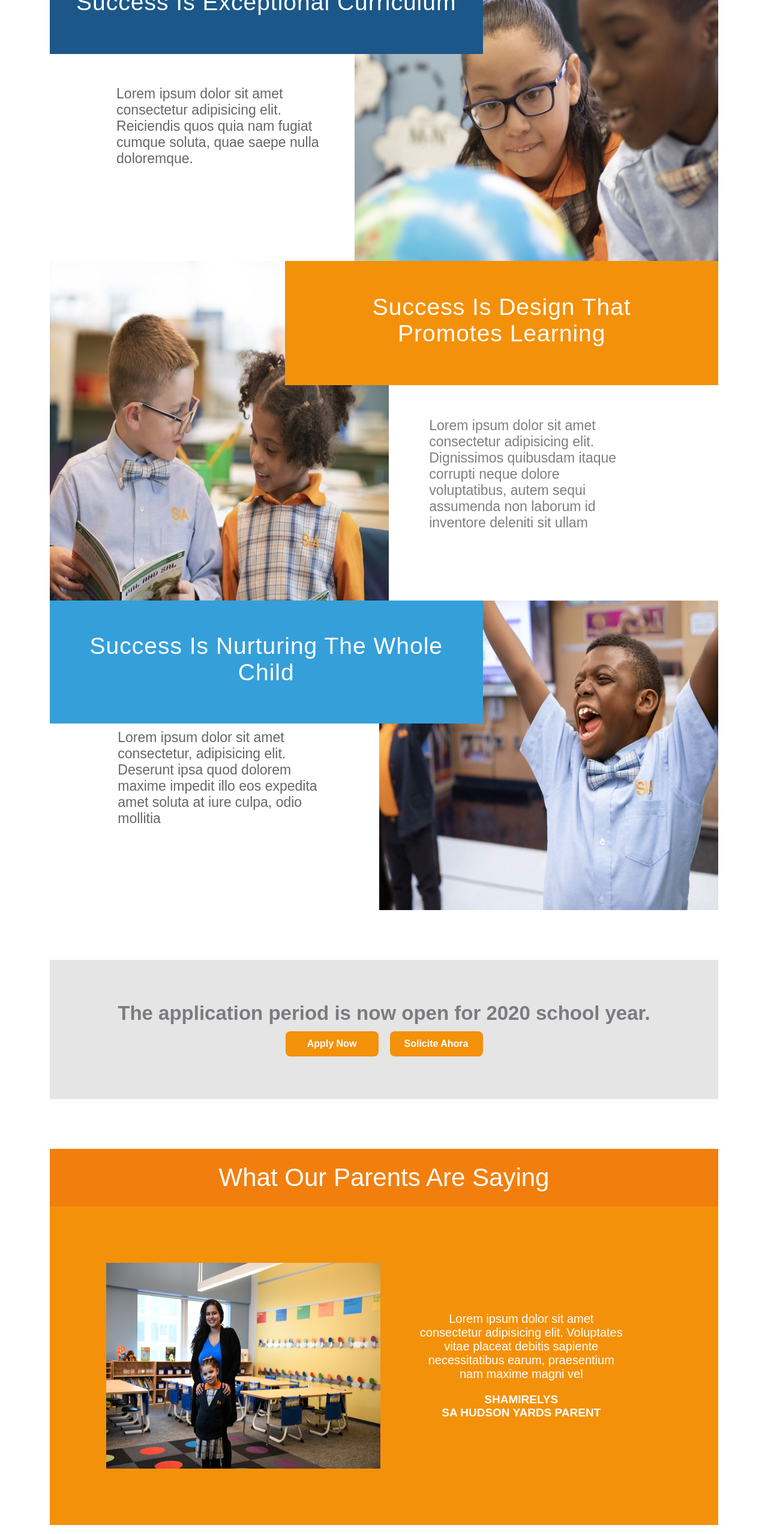
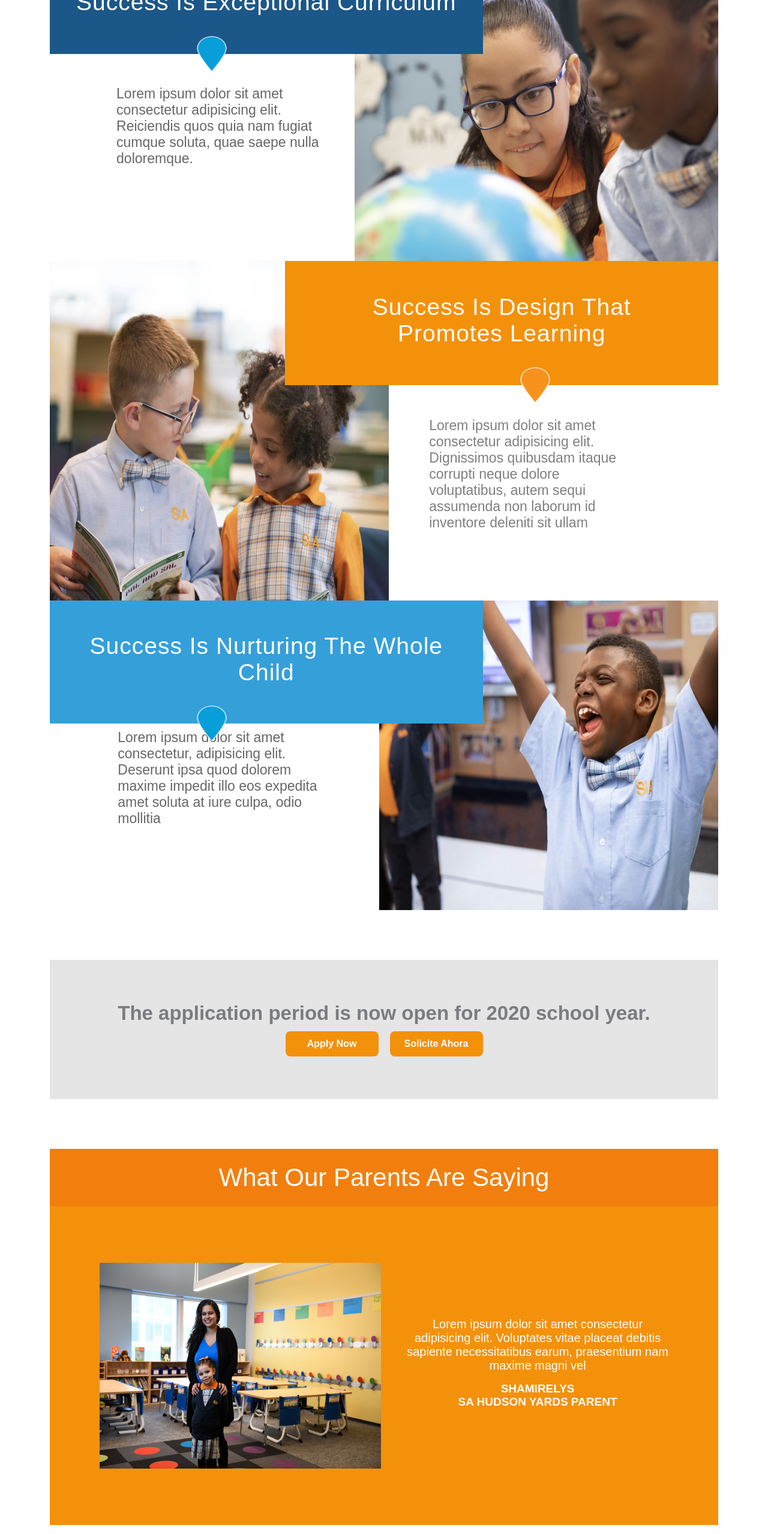
Before and after one commit to saurabh-gaonkar/sass_task1, a website: page index.html in a window 1280 px wide. Shown: the part 1459-4016 px from the top of the page at 60% size. Drawn offline with nearby package versions, Linux system fonts and the light colour scheme.

Commit message:
dropper images added to header boxes in success section

```diff
--- a/assets/scss/_success.scss
+++ b/assets/scss/_success.scss
@@ -36,6 +36,7 @@
             @include reverse_breakpoint("tablet") {
                 top: 61.2%;
             }
+
         }
 
         @at-root &__para {
@@ -194,5 +195,24 @@
             font-size: map-get($font,font-xx);
         }
     }
+    .dropper-image,.dropper-image-right {
+        width: 50px;
+        height: 60px;
+        position: absolute;
+        bottom: -30px;
+        left: 34%;
+        @include reverse_breakpoint("mini-ipad") {
+            left: 50%;
+            transform: translateX(-50%);
+        }
+    }
+
+    .dropper-image-right {
+        left: 54.3%;
+        @include reverse_breakpoint("mini-ipad") {
+            left: 50%;
+            transform: translateX(-50%);
+        }
+    }
 
 }
--- a/assets/scss/_whatparents.scss
+++ b/assets/scss/_whatparents.scss
@@ -20,8 +20,8 @@
     }
 
     @at-root &__content {
-        flex-basis: 41%;
-        margin: 3% 7%;
+        flex-basis: 46%;
+        margin: 4% 4.2% 5%;
 
         p {
             color: map-get($colors, primary_color);
@@ -29,7 +29,7 @@
             text-align: center;
             line-height: 43px;
 
-            @include mg_rule(bottom, 20px);
+            @include mg_rule(bottom, 16px);
 
             @include reverse_breakpoint("pc") {
                 font-size: 20px;
@@ -59,7 +59,7 @@
     &__slider {
 
         .wrapper {
-            padding: 94px;
+            padding: 94px 40px;
             background-color: map-get($colors, orange_color);
             box-sizing: border-box;
 
@@ -85,6 +85,7 @@
     figure {
         width: 512px;
         height: 343px;
+        @include mg_rule(left,4.2%);
         @include reverse_breakpoint("mini-ipad") {
             width: 100%;
         }
--- a/index.html
+++ b/index.html
@@ -179,6 +179,9 @@
           <div class="success__exceptional">
           <div class="success__exceptional__header-box">
             <h3>Success Is Exceptional Curriculum</h3>
+            <figure class="dropper-image">
+              <img src="SA-apply-Landing/m_pin.png" alt="Dropper">
+            </figure>
           </div>
             <p class="success__exceptional__para">
               Lorem ipsum dolor sit amet consectetur adipisicing elit. Reiciendis quos quia
@@ -191,6 +194,9 @@
           <div class="success__design">
             <div class="success__design__header-box">
               <h3>Success Is Design That Promotes Learning</h3>
+              <figure class="dropper-image-right">
+                <img src="SA-apply-Landing/e_pin.png" alt="Dropper">
+              </figure>
             </div>
             <figure>
               <img src="SA-apply-Landing/06_Literacy_1stGrade_03940_JS_RGB@2x(1).jpg" alt="Design">
@@ -204,6 +210,9 @@
           <div class="success__nurturing">
             <div class="success__nurturing__header-box">
               <h3>Success Is Nurturing The Whole Child</h3>
+              <figure class="dropper-image">
+                <img src="SA-apply-Landing/m_pin.png" alt="Dropper">
+              </figure>
             </div>
               <p class="success__nurturing__para">
                 Lorem ipsum dolor sit amet consectetur, adipisicing elit. Deserunt ipsa quod
```
Also changed, not shown: assets/css/style.css.
